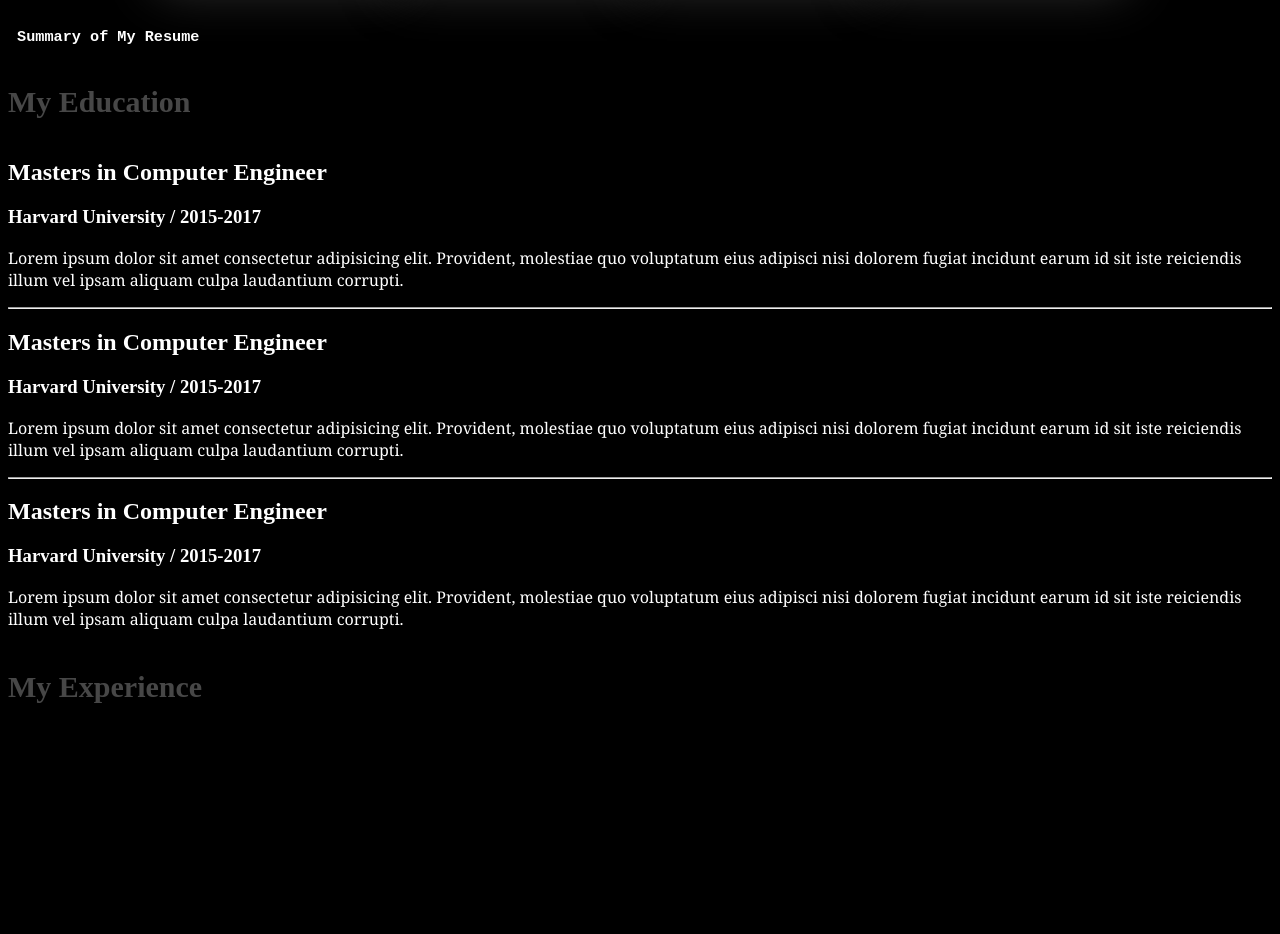
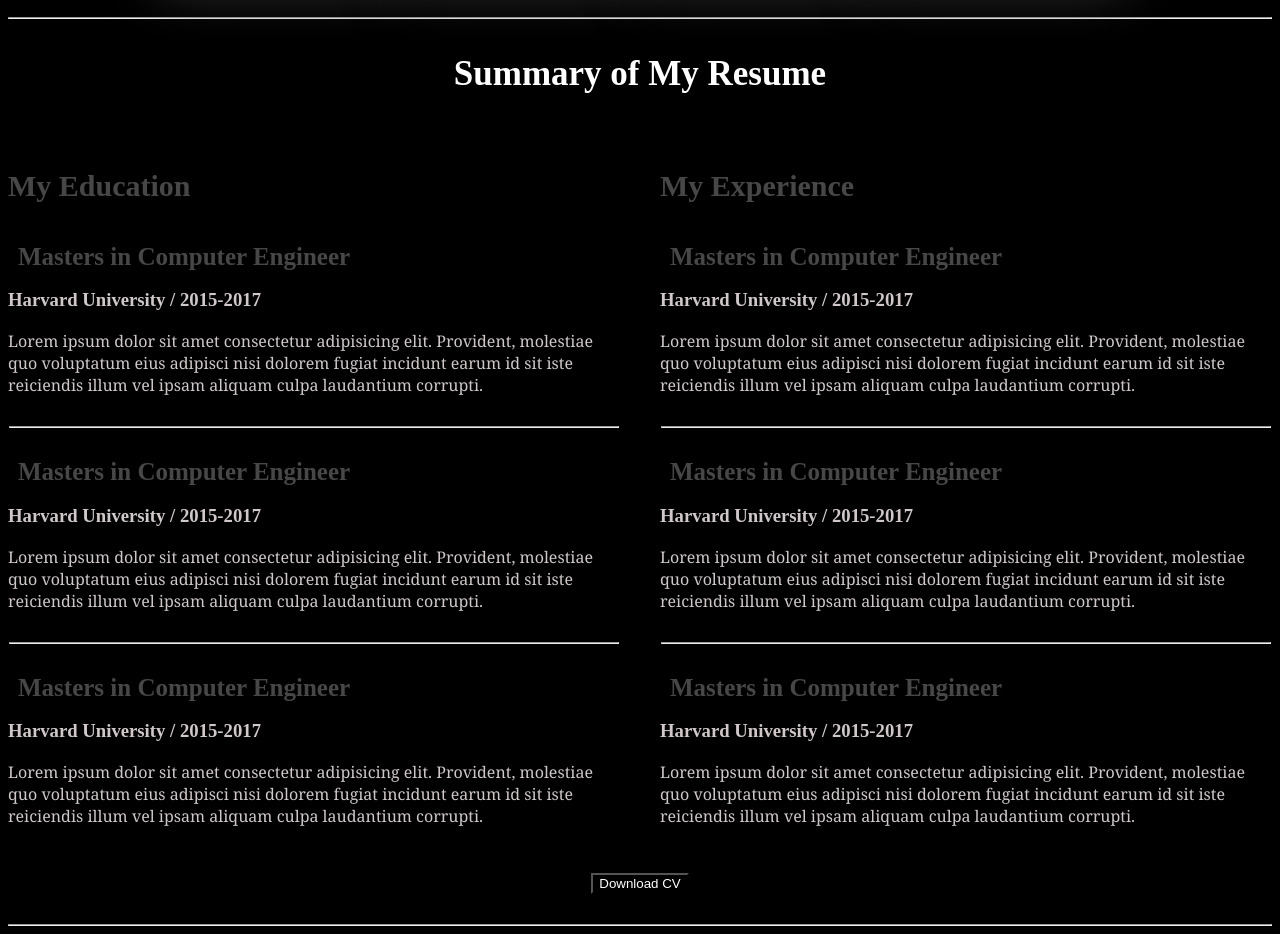
Before and after one commit to ShajjadKhan/Portfolio, a plain HTML site: page index.html in a window 1280 px wide. Shown: the part 1820-2754 px from the top of the page. Before the commit the page ends 2564 px from the top, so only its background shows below. Drawn offline with Linux system fonts and the light colour scheme.

Commit message:
experience+cv download button added

```diff
--- a/Style.css
+++ b/Style.css
@@ -120,6 +120,14 @@ text-align: center;
 
 /* resume section */
 
+.resume-title{
+    text-align: center
+    ;
+font-size: 35px;
+
+}
+
+
 .resume-column-title{
 color: #474747;
 
@@ -127,6 +135,34 @@ font-size: 30px;
 
 font-weight: 700;
 
+}
+
+.resume-container{
+
+    display: flex;
+    gap: 40px;
+
+}
+
+.resume-item-title{
+    color: #474747;
+    font-size: 25px;
+font-weight: 700;
+margin: 10px;
 
 
 }
+
+
+.resume-item-institute, .resume-item-description{
+
+color: #d0c8c8;
+
+}
+
+.resume-container hr{margin: 30px 1px;}
+
+.cv-donload{
+    text-align: center;
+    margin: 30px;
+}
--- a/index.html
+++ b/index.html
@@ -1,11 +1,13 @@
 <!DOCTYPE html>
 <html lang="en">
+
 <head>
     <meta charset="UTF-8">
     <meta name="viewport" content="width=device-width, initial-scale=1.0">
 
-	<meta name="author" content="Author name Shajjad Khan. Who is a web developer, marketing strategist, and content creator. ">
-	<meta name="Linkedin profile" content="https://www.linkedin.com/in/shajjad-khan/" >
+    <meta name="author"
+        content="Author name Shajjad Khan. Who is a web developer, marketing strategist, and content creator. ">
+    <meta name="Linkedin profile" content="https://www.linkedin.com/in/shajjad-khan/">
     <!-- To give information about author or owner -->
     <meta name="Shajjad Khan "
         content="Welcome to my personal website! I am a web developer, marketing strategist, and content creator. I specialize in creating visually stunning websites, developing effective marketing strategies, and crafting engaging content. Whether you're a business owner, an aspiring content creator, or someone looking to make an impact online, I have the skills and expertise to help you succeed. From responsive designs to seamless navigation, I ensure that your website stands out. With in-depth market research, I develop custom marketing strategies tailored to your goals. From SEO to social media campaigns, I can help you reach your target audience. As a creative content creator, I produce compelling narratives across platforms. Let's work together to transform your online presence. Visit my website to explore my services and portfolio. Contact me today and let's bring your ideas to life!">
@@ -17,6 +19,7 @@
     <link rel="stylesheet" href="Style.css">
 
 </head>
+
 <body>
 
     <header class="header">
@@ -35,7 +38,10 @@
             <div>
                 <h3 class="banner greeting">Hi, I'm</h3>
                 <h1 class="banner-title">Shajjad Khan</h1>
-                <p >I am a versatile professional, skilled in web development, marketing strategy analysis, and content creation. With expertise in creating visually appealing websites, optimizing digital marketing campaigns, and crafting engaging content, I deliver impactful digital solutions that enhance brand presence and drive results.</p>
+                <p>I am a versatile professional, skilled in web development, marketing strategy analysis, and content
+                    creation. With expertise in creating visually appealing websites, optimizing digital marketing
+                    campaigns, and crafting engaging content, I deliver impactful digital solutions that enhance brand
+                    presence and drive results.</p>
                 <button>Hire Me</button>
                 <button>Download CV</button>
                 <button>Contact</button>
@@ -43,35 +49,44 @@
                 <div>
                     <div class="social">
                         <!-- Buttons -->
-<a  href="https://www.facebook.com/shajjadkhan.me/"  target="_blank"><img src="photo/Icon/Facebook.png" alt="Facebook" class="qw" ></a>
+                        <a href="https://www.facebook.com/shajjadkhan.me/" target="_blank"><img
+                                src="photo/Icon/Facebook.png" alt="Facebook" class="qw"></a>
 
-<a  href="https://wa.me/message/NVYBU2BGZZLKN1" target="_blank"><img src="photo/Icon/WhatsApp.png" alt="WhatsApp" class="qw"></a>
+                        <a href="https://wa.me/message/NVYBU2BGZZLKN1" target="_blank"><img
+                                src="photo/Icon/WhatsApp.png" alt="WhatsApp" class="qw"></a>
 
-<a  href="https://youtube.com/@shajjadkhan.m" target="_blank"><img src="photo/Icon/Youtube.png" alt="Youtube" class="qw"></a>
+                        <a href="https://youtube.com/@shajjadkhan.m" target="_blank"><img src="photo/Icon/Youtube.png"
+                                alt="Youtube" class="qw"></a>
 
-<a  href="https://twitter.com/shajjadkhanme" target="_blank"><img src="photo/Icon/Twitter.png" alt="Twitter" class="qw"></a>
+                        <a href="https://twitter.com/shajjadkhanme" target="_blank"><img src="photo/Icon/Twitter.png"
+                                alt="Twitter" class="qw"></a>
 
-<a  href="https://www.instagram.com/shajjadkhan.me" target="_blank"><img src="photo/Icon/Instagram.png" alt="Instagram" class="qw"></a>
+                        <a href="https://www.instagram.com/shajjadkhan.me" target="_blank"><img
+                                src="photo/Icon/Instagram.png" alt="Instagram" class="qw"></a>
 
-<a  href="https://www.tiktok.com/@shajjadkhan.me" target="_blank"><img src="photo/Icon/Tiktok.png" alt="Tiktok" class="qw"></a>
+                        <a href="https://www.tiktok.com/@shajjadkhan.me" target="_blank"><img
+                                src="photo/Icon/Tiktok.png" alt="Tiktok" class="qw"></a>
 
-<a  href="https://www.linkedin.com/in/shajjad-khan/" target="_blank" ><img src="photo/Icon/LinkedIn.png" alt="LinkedIn" class="qw"></a>
+                        <a href="https://www.linkedin.com/in/shajjad-khan/" target="_blank"><img
+                                src="photo/Icon/LinkedIn.png" alt="LinkedIn" class="qw"></a>
 
 
                         <!-- Buttons -->
                     </div>
                 </div>
             </div>
-            <img class="site-photo"  src="photo/Shajjad Khan.png" alt="Shajjad Khan">
+            <img class="site-photo" src="photo/Shajjad Khan.png" alt="Shajjad Khan">
         </div>
 
     </header>
     <hr>
     <main>
-        <section class="about-me" >
+        <section class="about-me">
             <h3 class="about" class="d-title">About Me</h3>
             <p class="about-description">
-                Lorem ipsum dolor sit amet consectetur adipisicing elit. Tempore consectetur quas nam soluta nobis libero, animi incidunt necessitatibus optio, maiores non eius voluptatibus numquam fugiat modi omnis nihil expedita cupiditate!
+                Lorem ipsum dolor sit amet consectetur adipisicing elit. Tempore consectetur quas nam soluta nobis
+                libero, animi incidunt necessitatibus optio, maiores non eius voluptatibus numquam fugiat modi omnis
+                nihil expedita cupiditate!
             </p>
 
 
@@ -109,37 +124,52 @@
 
         <section class="wido">
 
-            <h3  class="wido-title" >What I do</h3>
-            <p class="wido-description">Lorem ipsum dolor sit amet consectetur adipisicing elit. Sunt a magni, in odio officia quasi itaque, pariatur, voluptates id nulla aut suscipit cumque natus adipisci quod iste quis hic laudantium.</p>
+            <h3 class="wido-title">What I do</h3>
+            <p class="wido-description">Lorem ipsum dolor sit amet consectetur adipisicing elit. Sunt a magni, in odio
+                officia quasi itaque, pariatur, voluptates id nulla aut suscipit cumque natus adipisci quod iste quis
+                hic laudantium.</p>
 
             <div class="skill-container">
 
                 <div class="skill">
                     <img src="photo/icons/js.png" alt="java script">
                     <h3 class="skill-title">Vanill JavaScripta</h3>
-                <p class="skill-description">Lorem, ipsum dolor sit amet consectetur adipisicing elit. Aliquid eveniet atque tempora nobis, autem dolorum aspernatur! Dolor, minus voluptates! Ipsam minima sequi totam praesentium sunt, debitis tempore ea atque blanditiis!</p>
+                    <p class="skill-description">Lorem, ipsum dolor sit amet consectetur adipisicing elit. Aliquid
+                        eveniet atque tempora nobis, autem dolorum aspernatur! Dolor, minus voluptates! Ipsam minima
+                        sequi totam praesentium sunt, debitis tempore ea atque blanditiis!</p>
                 </div>
                 <div class="skill">
                     <img src="photo/icons/react.png" alt="">
                     <h3 class="skill-title">React</h3>
-                <p class="skill-description">Lorem, ipsum dolor sit amet consectetur adipisicing elit. Ratione soluta ex ut fuga est distinctio, deserunt tempore laudantium doloremque rem perferendis ullam omnis reiciendis, accusantium ipsam in illo repudiandae ipsa!</p>
+                    <p class="skill-description">Lorem, ipsum dolor sit amet consectetur adipisicing elit. Ratione
+                        soluta ex ut fuga est distinctio, deserunt tempore laudantium doloremque rem perferendis ullam
+                        omnis reiciendis, accusantium ipsam in illo repudiandae ipsa!</p>
                 </div>
                 <div class="skill">
                     <img src="photo/icons/nodejs.png" alt="">
                     <h3 class="skill-title">Node.Js</h3>
-                <p class="skill-description">Lorem ipsum dolor sit amet consectetur adipisicing elit. Modi consequuntur accusamus earum vero quam, sit quo quas laudantium corrupti, soluta, quod mollitia natus similique omnis repellat dolorum ut explicabo quasi.</p>
+                    <p class="skill-description">Lorem ipsum dolor sit amet consectetur adipisicing elit. Modi
+                        consequuntur accusamus earum vero quam, sit quo quas laudantium corrupti, soluta, quod mollitia
+                        natus similique omnis repellat dolorum ut explicabo quasi.</p>
                 </div>
                 <div class="skill">
                     <img src="photo/icons/mongo.png" alt="">
                     <h3 class="skill-title">MongoDB</h3>
-                <p class="skill-description">Lorem ipsum dolor, sit amet consectetur adipisicing elit. Vero fugiat libero blanditiis, quam molestiae neque reprehenderit illo facilis provident quos repellendus laboriosam sequi recusandae et accusamus explicabo voluptatum reiciendis in?</p>
+                    <p class="skill-description">Lorem ipsum dolor, sit amet consectetur adipisicing elit. Vero fugiat
+                        libero blanditiis, quam molestiae neque reprehenderit illo facilis provident quos repellendus
+                        laboriosam sequi recusandae et accusamus explicabo voluptatum reiciendis in?</p>
                 </div>
 
             </div>
 
 
         </section>
-        <h3 class="resume-title"><pre> Summary of My Resume</pre></h3>
+
+        <hr>
+
+
+<section>
+        <h3 class="resume-title"> Summary of My Resume</h3>
         <div class="resume-container">
             <div class="resume-column">
                 <h4 class="resume-column-title">My Education</h4>
@@ -147,7 +177,9 @@
                 <div class="resume-item">
                     <h2 class="resume-item-title">Masters in Computer Engineer</h2>
                     <h3 class="resume-item-institute">Harvard University / 2015-2017 </h3>
-                <p>Lorem ipsum dolor sit amet consectetur adipisicing elit. Provident, molestiae quo voluptatum eius adipisci nisi dolorem fugiat incidunt earum id sit iste reiciendis illum vel ipsam aliquam culpa laudantium corrupti.</p>
+                    <p class="resume-item-description">Lorem ipsum dolor sit amet consectetur adipisicing elit.
+                        Provident, molestiae quo voluptatum eius adipisci nisi dolorem fugiat incidunt earum id sit iste
+                        reiciendis illum vel ipsam aliquam culpa laudantium corrupti.</p>
                 </div>
 
                 <hr>
@@ -155,7 +187,9 @@
                 <div class="resume-item">
                     <h2 class="resume-item-title">Masters in Computer Engineer</h2>
                     <h3 class="resume-item-institute">Harvard University / 2015-2017 </h3>
-                <p>Lorem ipsum dolor sit amet consectetur adipisicing elit. Provident, molestiae quo voluptatum eius adipisci nisi dolorem fugiat incidunt earum id sit iste reiciendis illum vel ipsam aliquam culpa laudantium corrupti.</p>
+                    <p class="resume-item-description">Lorem ipsum dolor sit amet consectetur adipisicing elit.
+                        Provident, molestiae quo voluptatum eius adipisci nisi dolorem fugiat incidunt earum id sit iste
+                        reiciendis illum vel ipsam aliquam culpa laudantium corrupti.</p>
                 </div>
 
                 <hr>
@@ -163,18 +197,55 @@
                 <div class="resume-item">
                     <h2 class="resume-item-title">Masters in Computer Engineer</h2>
                     <h3 class="resume-item-institute">Harvard University / 2015-2017 </h3>
-                <p>Lorem ipsum dolor sit amet consectetur adipisicing elit. Provident, molestiae quo voluptatum eius adipisci nisi dolorem fugiat incidunt earum id sit iste reiciendis illum vel ipsam aliquam culpa laudantium corrupti.</p>
+                    <p class="resume-item-description">Lorem ipsum dolor sit amet consectetur adipisicing elit.
+                        Provident, molestiae quo voluptatum eius adipisci nisi dolorem fugiat incidunt earum id sit iste
+                        reiciendis illum vel ipsam aliquam culpa laudantium corrupti.</p>
                 </div>
 
 
             </div>
             <div class="resume-column">
                 <h4 class="resume-column-title">My Experience</h4>
+
+                <div class="resume-item">
+                    <h2 class="resume-item-title">Masters in Computer Engineer</h2>
+                    <h3 class="resume-item-institute">Harvard University / 2015-2017 </h3>
+                    <p class="resume-item-description">Lorem ipsum dolor sit amet consectetur adipisicing elit.
+                        Provident, molestiae quo voluptatum eius adipisci nisi dolorem fugiat incidunt earum id sit iste
+                        reiciendis illum vel ipsam aliquam culpa laudantium corrupti.</p>
+                </div>
+
+                <hr>
+
+                <div class="resume-item">
+                    <h2 class="resume-item-title">Masters in Computer Engineer</h2>
+                    <h3 class="resume-item-institute">Harvard University / 2015-2017 </h3>
+                    <p class="resume-item-description">Lorem ipsum dolor sit amet consectetur adipisicing elit.
+                        Provident, molestiae quo voluptatum eius adipisci nisi dolorem fugiat incidunt earum id sit iste
+                        reiciendis illum vel ipsam aliquam culpa laudantium corrupti.</p>
+                </div>
+
+                <hr>
+
+                <div class="resume-item">
+                    <h2 class="resume-item-title">Masters in Computer Engineer</h2>
+                    <h3 class="resume-item-institute">Harvard University / 2015-2017 </h3>
+                    <p class="resume-item-description">Lorem ipsum dolor sit amet consectetur adipisicing elit.
+                        Provident, molestiae quo voluptatum eius adipisci nisi dolorem fugiat incidunt earum id sit iste
+                        reiciendis illum vel ipsam aliquam culpa laudantium corrupti.</p>
+                </div>
             </div>
 
 
 
         </div>
+
+        <div class="cv-donload"> <button class="cv-button">Download CV</button> </div>
+
+
+    </section>
+
+    <hr>
 
 
     </main>
@@ -184,4 +255,5 @@
 
 
 </body>
+
 </html>
```
Lines whose indentation alone changed are shown as unchanged.
